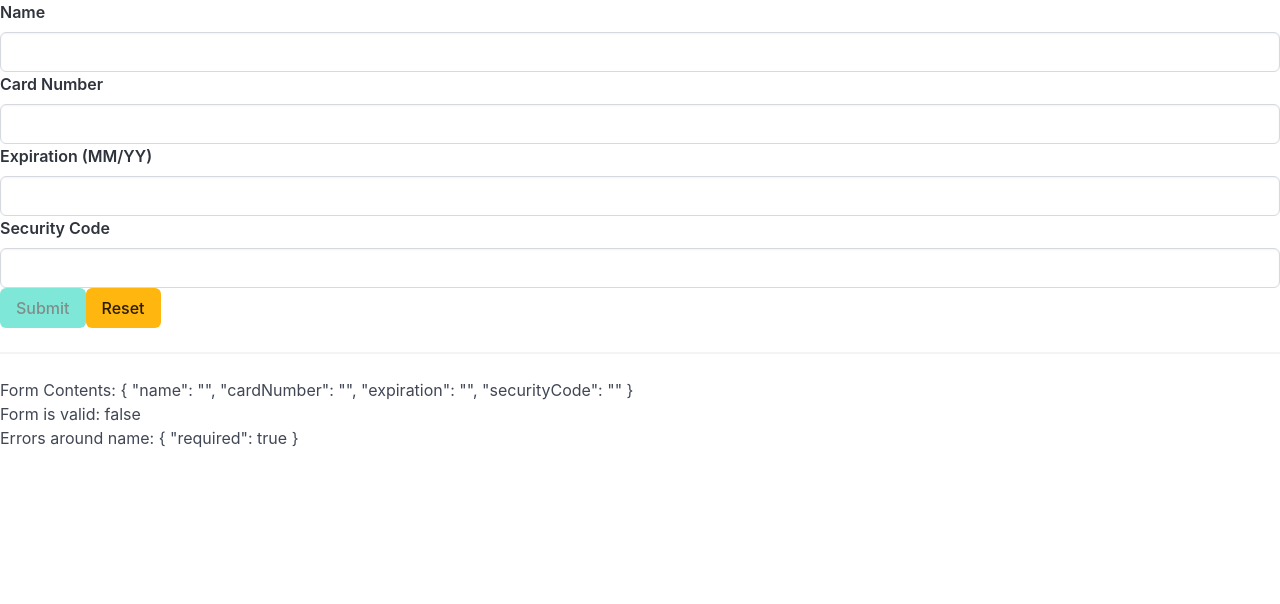
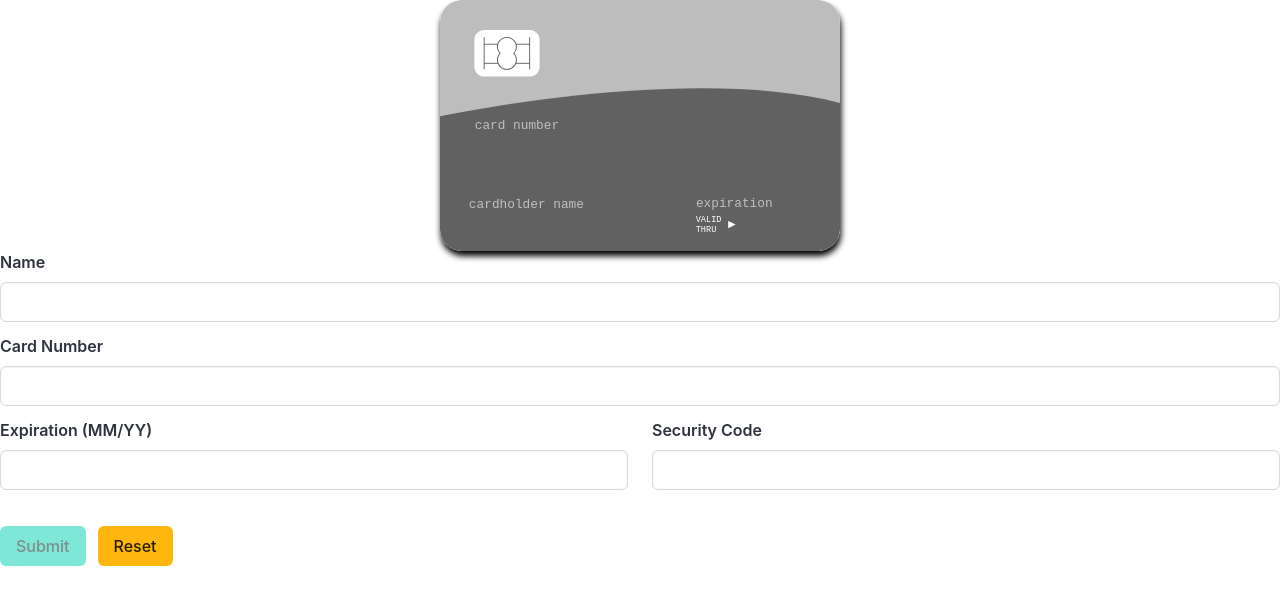
Before and after one commit to sush01/CreditCard-App, an Angular app: page / in a window 1280 px wide. Shown: the top 604 px of the page. Built offline with nearby package versions, Linux system fonts and the light colour scheme.

Commit message:
add styling and html code to display credit card

```diff
--- a/src/app/app.component.html
+++ b/src/app/app.component.html
@@ -1 +1,3 @@
-<app-card-form></app-card-form>
+<div class="conatiner">
+  <app-card-form></app-card-form>
+</div>
--- a/src/app/card-form/card-form.component.html
+++ b/src/app/card-form/card-form.component.html
@@ -1,15 +1,35 @@
-<form [formGroup]="cardForm" (ngSubmit)="onSubmit()">
-  <app-input label ="Name" [control]="cardForm.controls.name" ></app-input>
-  <app-input label ="Card Number" [control]="cardForm.controls.cardNumber" ></app-input>
-  <app-input label ="Expiration (MM/YY)" [control]="cardForm.controls.expiration" ></app-input>
-  <app-input label ="Security Code" [control]="cardForm.controls.securityCode" ></app-input>
-
-  <button class="button is-primary"  [disabled]="cardForm.invalid" type="submit">Submit </button>
-  <button class="button is-warning"  type="button" (click)="onResetClick()"> Reset </button>
+<app-card
+[name]="cardForm.controls.name.value"
+[cardNumber]="cardForm.controls.cardNumber.value"
+[expiration]="cardForm.controls.expiration.value"
+></app-card>
 
 
+<form [formGroup]="cardForm" (ngSubmit)="onSubmit()">
+  <app-input
+  label ="Name"
+  [control]="cardForm.controls.name"
+  ></app-input>
+  <app-input
+  label ="Card Number"
+  [control]="cardForm.controls.cardNumber"
+  ></app-input>
+  <div class="columns">
+    <div class="column">
+      <app-input
+        label ="Expiration (MM/YY)"
+        [control]="cardForm.controls.expiration"
+      ></app-input>
+  </div>
+    <div class="column">
+      <app-input
+        label ="Security Code"
+        [control]="cardForm.controls.securityCode"
+      ></app-input></div>
+  </div>
+  <div class="buttons">
+      <button class="button is-primary"  [disabled]="cardForm.invalid" type="submit">Submit </button>
+      <button class="button is-warning"  type="button" (click)="onResetClick()"> Reset </button>
+  </div>
+
 </form>
-<hr>
-<div> Form Contents: {{cardForm.value | json }}</div>
-<div> Form is valid: {{ cardForm.valid}}</div>
-<div> Errors around name: {{cardForm.controls.name.errors | json}}</div>
--- a/src/app/card-form/card-form.component.ts
+++ b/src/app/card-form/card-form.component.ts
@@ -3,9 +3,11 @@ import {FormGroup, FormControl, Validators} from '@angular/forms';
 import { ReactiveFormsModule } from '@angular/forms';
 import { CommonModule } from '@angular/common';
 import { InputComponent } from '../input/input.component';
+import { CardComponent } from '../card/card.component';
+import { DateFormControl } from '../date-form-control';
 @Component({
   selector: 'app-card-form',
-  imports: [ReactiveFormsModule, CommonModule, InputComponent],
+  imports: [ReactiveFormsModule, CommonModule, InputComponent, CardComponent],
   templateUrl: './card-form.component.html',
   styleUrl: './card-form.component.css',
 
--- a/src/app/input/input.component.css
+++ b/src/app/input/input.component.css
@@ -0,0 +1,3 @@
+.field {
+  margin-bottom:0.75rem ;
+}
--- a/src/app/input/input.component.html
+++ b/src/app/input/input.component.html
@@ -1,11 +1,12 @@
 <div class="field">
   <label class="label">{{label}}</label>
   <div class="control">
-    <input
-    class="input"
-    [formControl]="control"
-    [ngClass]="{'is-danger':showErrors()}"
-    />
+      <input
+      class="input"
+      [formControl]="control"
+      [ngClass]="{'is-danger':showErrors()}"
+      />
+  </div>
     <ng-container *ngIf="showErrors()">
     <div class="help is-danger" *ngIf="control.errors?.['required']">
         Value is required.
@@ -28,5 +29,4 @@
         Invalid format
       </div>
     </ng-container>
-  </div>
 </div>
```
Also changed, not shown: src/app/date-form-control.ts (+19 -15 lines).
